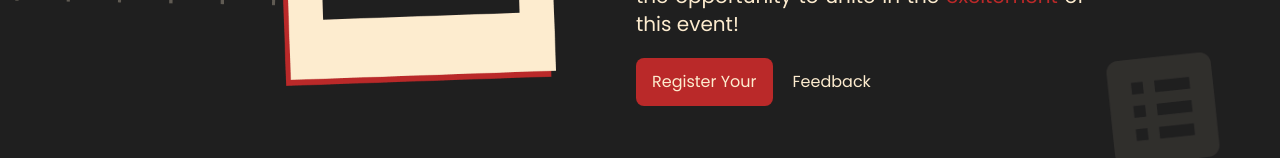
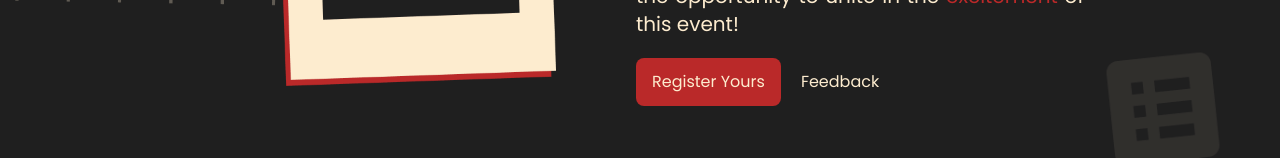
Before and after one commit to AddienZakia/ngopi-komunitas, a Next.js app: page / in a window 1280 px wide. Shown: the part 4216-4374 px from the top of the page. Built offline with nearby package versions, Linux system fonts and the light colour scheme.

Commit message:
fix typo

```diff
--- a/src/app/components/section/Rsvp.jsx
+++ b/src/app/components/section/Rsvp.jsx
@@ -59,7 +59,7 @@ export default function Rsvp() {
         <div className="flex justify-center items-center md:justify-start space-x-5 mt-5">
           <Link href="/daftar">
             <div className="mx-auto xl:mx-0 z-20 flex justify-center items-center space-x-3 text-cream_nogen bg-merah_nogen px-4 py-3 rounded-lg transition duration-200 hover:bg-merah_nogen/90 cursor-pointer w-fit">
-              <p>Register Your</p>
+              <p>Register Yours</p>
             </div>
           </Link>
 
```
